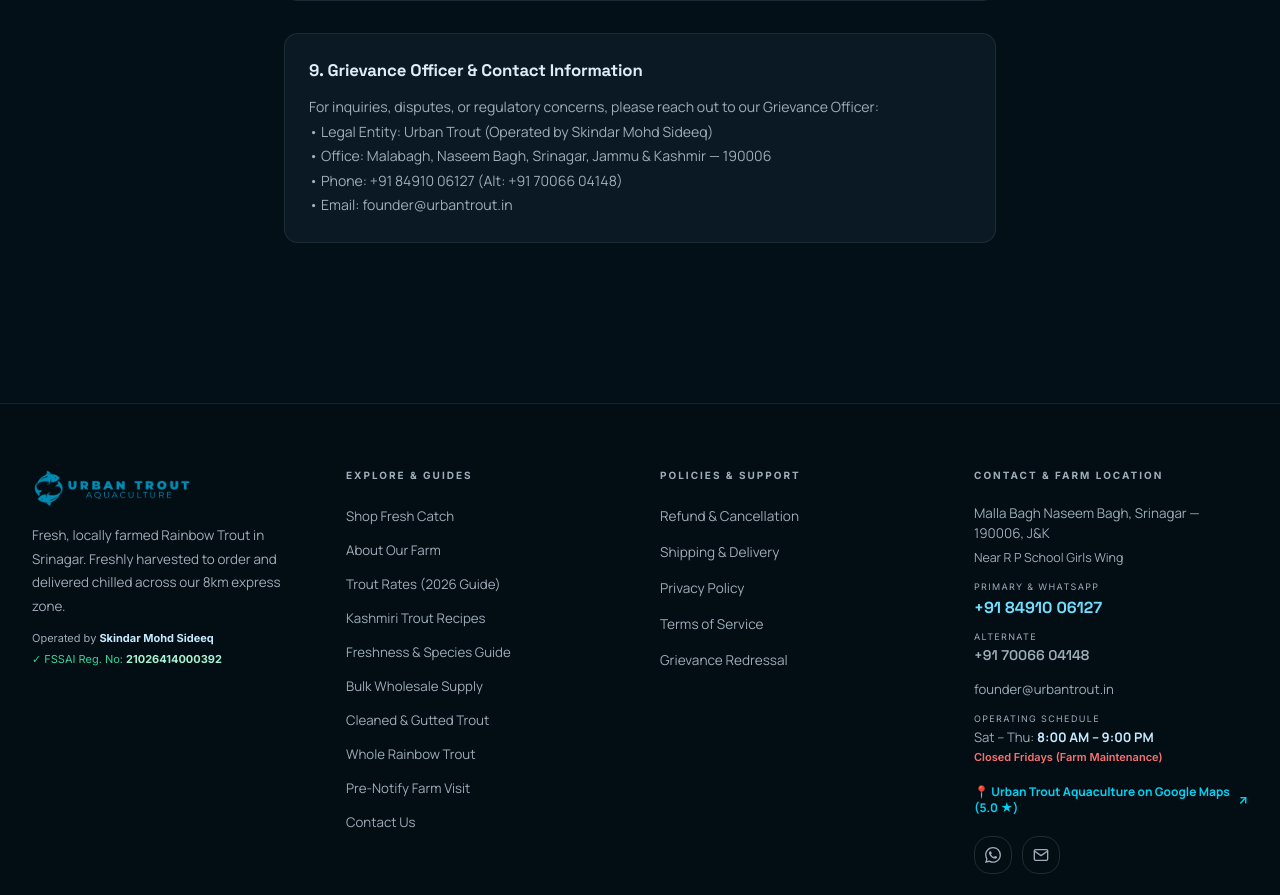
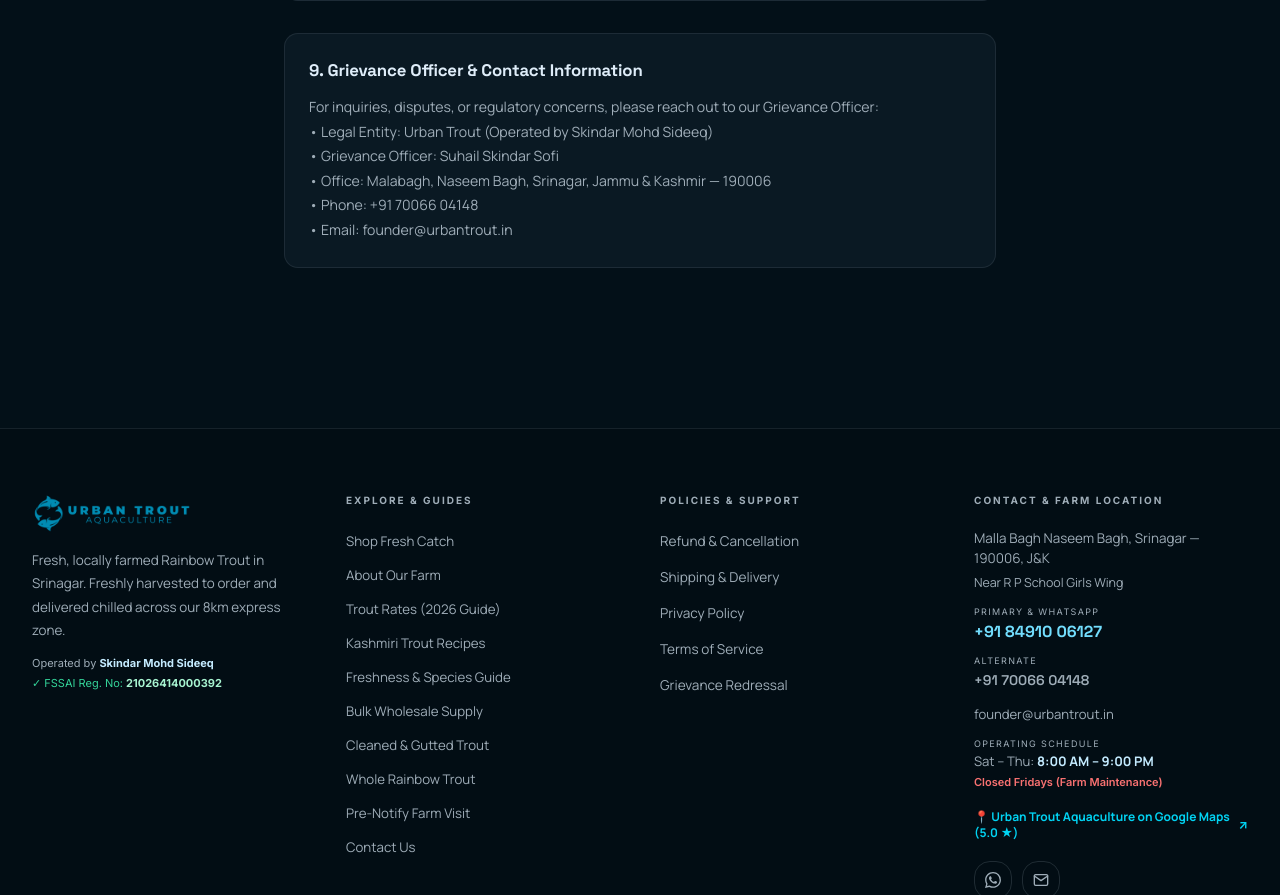
Before and after one commit to sofisuhail007-create/UrbanTrout, a Next.js app: page /terms in a window 1280 px wide. Shown: the part 2126-3021 px from the top of the page. Built offline with nearby package versions, Linux system fonts and the light colour scheme; no server answers; the database is empty.

Commit message:
legal: update Grievance Officer to Suhail Skindar Sofi with contact 7006604148

```diff
--- a/app/contact/page.tsx
+++ b/app/contact/page.tsx
@@ -424,13 +424,16 @@
                   <strong className="text-slate-300">Proprietor / Operating Entity:</strong> Skindar Mohd Sideeq
                 </p>
                 <p>
-                  <strong className="text-slate-300">Grievance Officer:</strong> Skindar Mohd Sideeq<br />
+                  <strong className="text-slate-300">Grievance Officer:</strong> Suhail Skindar Sofi<br />
                   <strong className="text-slate-300">Direct Email:</strong>{" "}
                   <a href="mailto:founder@urbantrout.in" className="text-cyan-400 hover:underline">
                     founder@urbantrout.in
                   </a>
                   <br />
-                  <strong className="text-slate-300">Contact Number:</strong> +91 84910 06127
+                  <strong className="text-slate-300">Contact Number:</strong>{" "}
+                  <a href="tel:+917006604148" className="text-cyan-400 hover:underline">
+                    +91 70066 04148
+                  </a>
                 </p>
                 <p style={{ fontSize: "0.78rem", color: C.outline, margin: 0 }}>
                   Designated in compliance with the Consumer Protection (E-Commerce) Rules and RBI Digital Payment guidelines.
--- a/app/privacy/page.tsx
+++ b/app/privacy/page.tsx
@@ -50,7 +50,7 @@
   },
   {
     title: "7. Grievance Redressal & Contact Details",
-    body: "If you have questions regarding this Privacy Policy or wish to raise a privacy concern, please contact our Grievance Redressal Officer:\n• Operating Business: Urban Trout\n• Authorized Signatory / Grievance Officer: Skindar Mohd Sideeq\n• Office Address: Malabagh, Naseem Bagh, Srinagar, Jammu & Kashmir — 190006\n• Phone / WhatsApp: +91 84910 06127 (Alt: +91 70066 04148)\n• Email: founder@urbantrout.in",
+    body: "If you have questions regarding this Privacy Policy or wish to raise a privacy concern, please contact our Grievance Redressal Officer:\n• Operating Business: Urban Trout (Proprietor: Skindar Mohd Sideeq)\n• Grievance Officer: Suhail Skindar Sofi\n• Office Address: Malabagh, Naseem Bagh, Srinagar, Jammu & Kashmir — 190006\n• Phone: +91 70066 04148\n• Email: founder@urbantrout.in",
   },
 ];
 
--- a/app/terms/page.tsx
+++ b/app/terms/page.tsx
@@ -58,7 +58,7 @@
   },
   {
     title: "9. Grievance Officer & Contact Information",
-    body: "For inquiries, disputes, or regulatory concerns, please reach out to our Grievance Officer:\n• Legal Entity: Urban Trout (Operated by Skindar Mohd Sideeq)\n• Office: Malabagh, Naseem Bagh, Srinagar, Jammu & Kashmir — 190006\n• Phone: +91 84910 06127 (Alt: +91 70066 04148)\n• Email: founder@urbantrout.in",
+    body: "For inquiries, disputes, or regulatory concerns, please reach out to our Grievance Officer:\n• Legal Entity: Urban Trout (Operated by Skindar Mohd Sideeq)\n• Grievance Officer: Suhail Skindar Sofi\n• Office: Malabagh, Naseem Bagh, Srinagar, Jammu & Kashmir — 190006\n• Phone: +91 70066 04148\n• Email: founder@urbantrout.in",
   },
 ];
 
```
